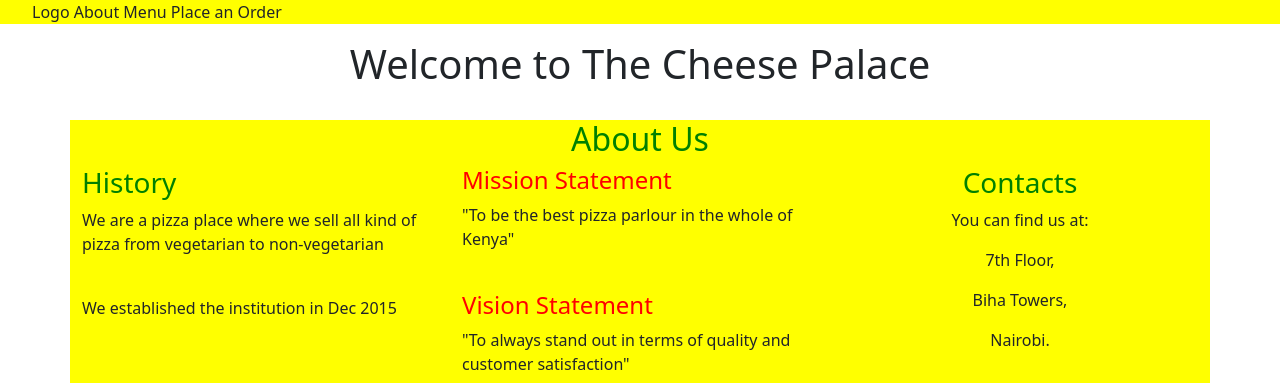
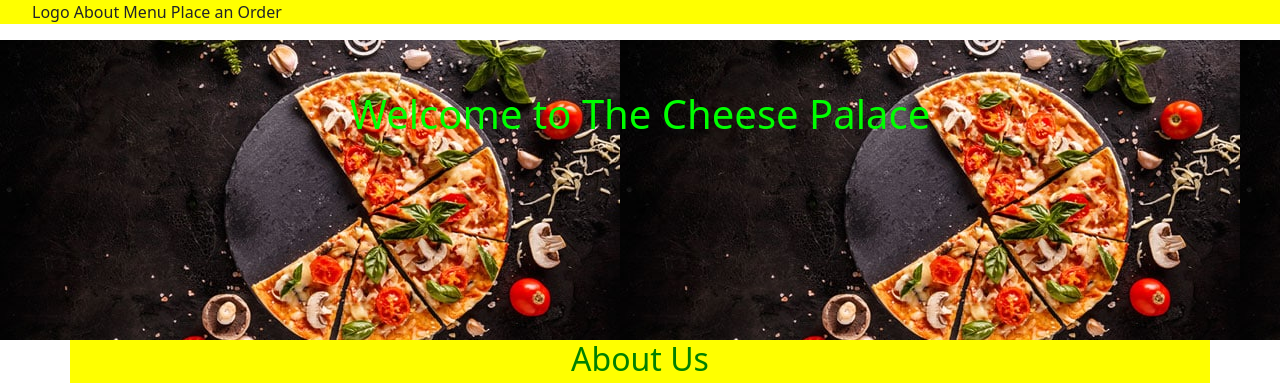
Before and after one commit to CheropS/the_cheese_palace, a plain HTML site: page index.html in a window 1280 px wide. Shown: the top 383 px of the page. Drawn offline with Linux system fonts and the light colour scheme.

Commit message:
trying out different styles on header and about us section

```diff
--- a/css/style.css
+++ b/css/style.css
@@ -10,3 +10,9 @@ h2, h3 {
 h4 {
     color: red;
 }
+.welcome {
+    background-image: url("/assets/background\ image.jpg");
+    height: 300px;
+    color: #00FF00;
+    padding-top: 50px;
+}
--- a/index.html
+++ b/index.html
@@ -19,7 +19,7 @@
             <a>Place an Order</a>
         </ul>
     </header>
-    <section>
+    <section class="welcome">
         <h1 style="text-align: center;">Welcome to The Cheese Palace</h1><br>
     </section>
     <section class="container">
```
